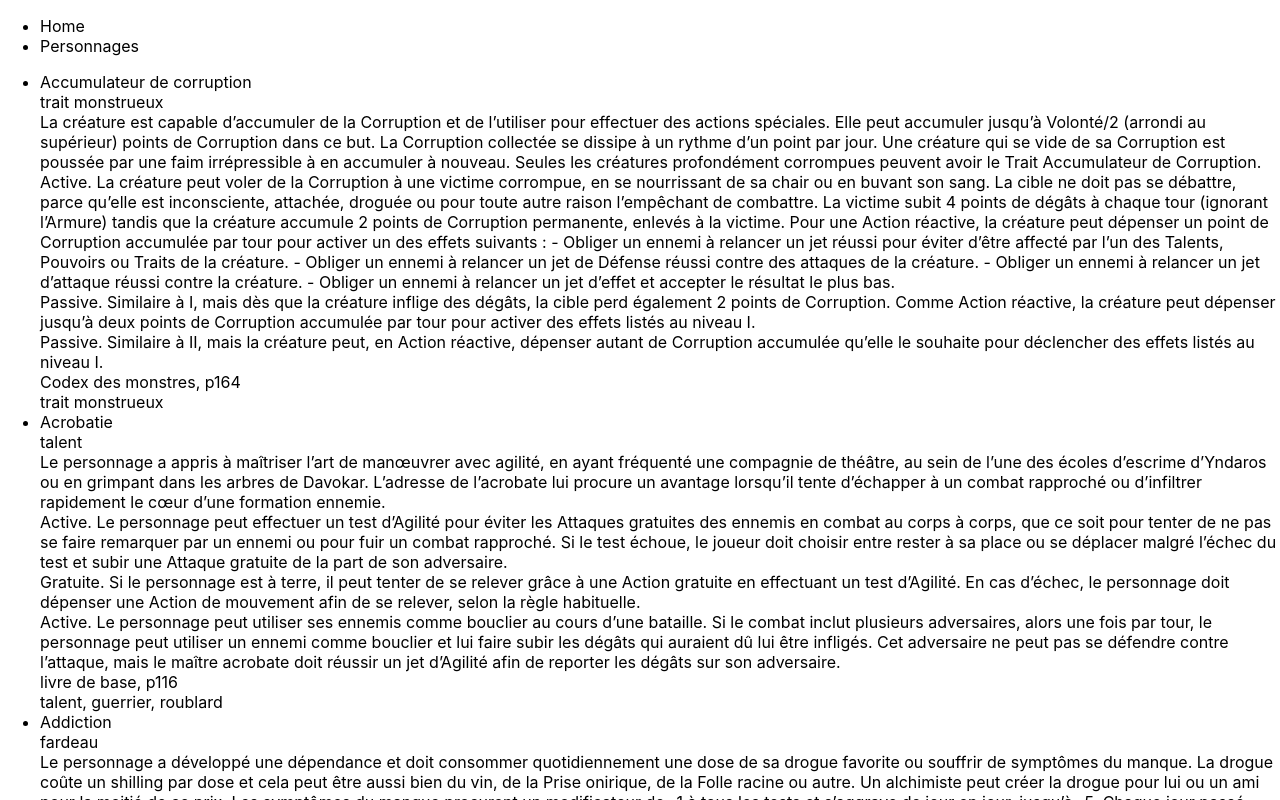
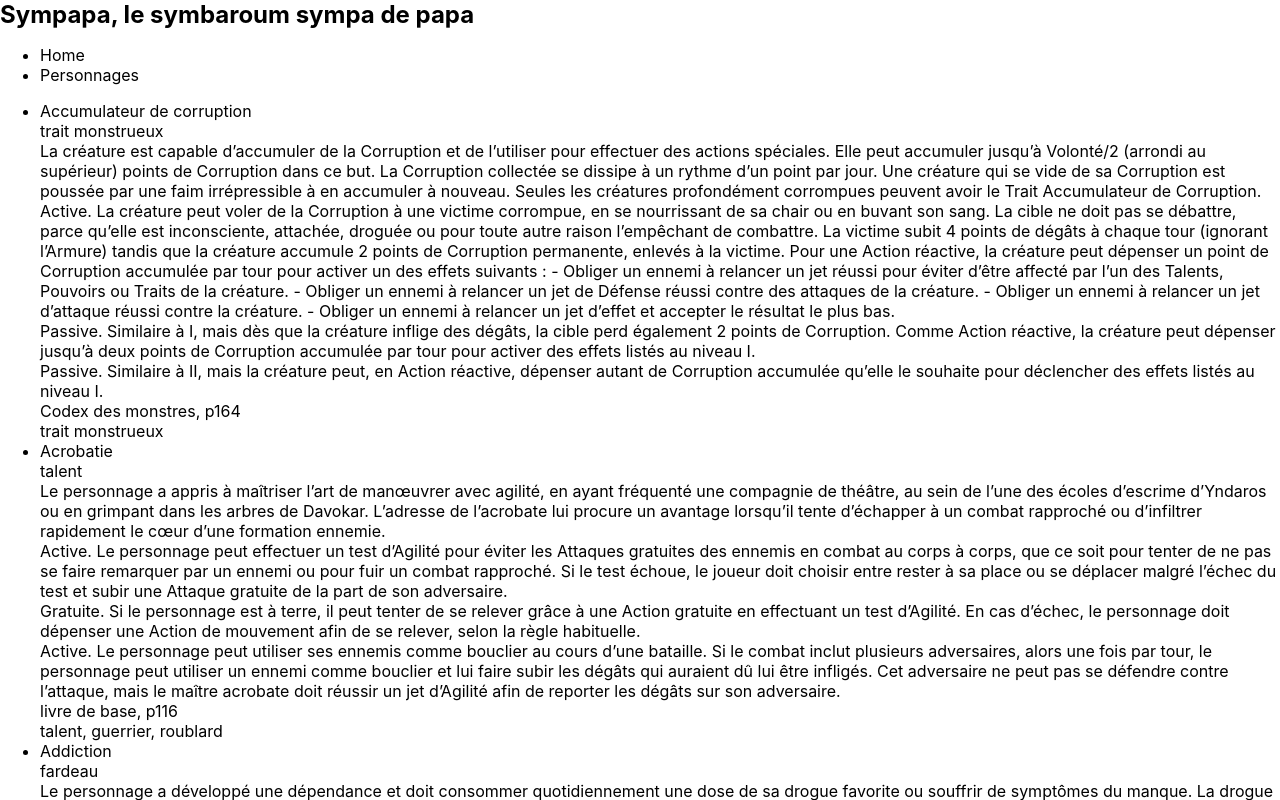
Before and after one commit to napoleonbara/sympapa, a Next.js app: page /aptitudes in a window 1280 px wide. Shown: the top 800 px of the page. Built offline with nearby package versions, Linux system fonts and the light colour scheme.

Commit message:
Addind a site title.

```diff
--- a/components/Layout.js
+++ b/components/Layout.js
@@ -16,10 +16,8 @@ export default function Layout({children}) {
   .sort( (a, b) => a.text.localeCompare(b.text) );
 
   return (
-    <html>
-      <head>
-      </head>
-      <body>
+    <div>
+      <header>Sympapa, le symbaroum sympa de papa</header>
       <ul id="navigation-bar">
         {links.map( (item) =>
           <li key={item.href}>
@@ -30,7 +28,6 @@ export default function Layout({children}) {
       <div>
         {children}
       </div>
-      </body>
-    </html>
+    </div>
   )
 }
--- a/styles/globals.css
+++ b/styles/globals.css
@@ -14,3 +14,8 @@ a {
 * {
   box-sizing: border-box;
 }
+
+header {
+  font-weight: bold;
+  font-size: 150%;
+}
```
Lines whose indentation alone changed are shown as unchanged.
